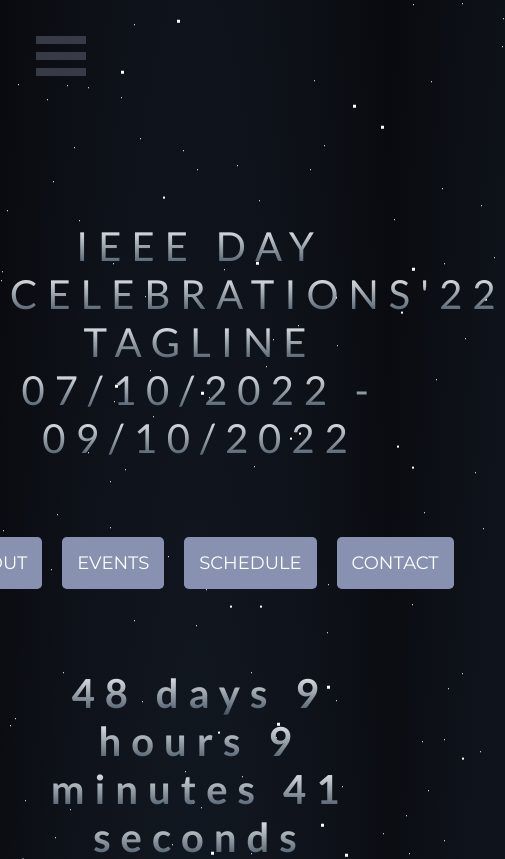
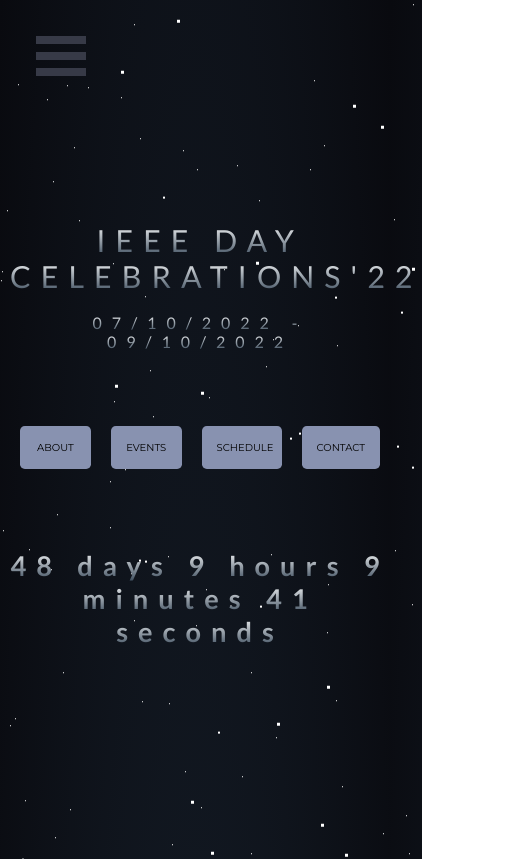
Before and after one commit to ritika728/Fest_Website, a React (Create React App) app: page / in a window 390 px wide. Shown: the top 859 px of the page, 505 px wide, since content can reach past the window. Built offline with nearby package versions, Linux system fonts and the light colour scheme.

Commit message:
responsive home

```diff
--- a/src/components/home/home.css
+++ b/src/components/home/home.css
@@ -3,11 +3,15 @@
 @import url('https://fonts.googleapis.com/css2?family=Lato:ital,wght@0,400;0,700;1,400;1,700&display=swap');
 
 .timer{
-    font-size: 40px;
+    font-size: 45px;
     margin-top: 70px;
     color: white;
     font-weight: bold;
     margin-bottom: -60px;
+}
+
+.heading{
+  font-size: 55px;
 }
 
 
@@ -52,7 +56,8 @@
 .submit:hover{
     cursor: pointer;
     width: 190px;
-    background-color: aquamarine;
+    /* background-color: aquamarine; */
+    background-color: -webkit-linear-gradient(white, #38495a);
     color: black;
     font-size: 22px;
 }
@@ -144,17 +149,27 @@ html {
     }
   }
 
-  @media screen and (min-width:400px) and (max-width:500px) {
+  @media screen and (min-width:100px) and (max-width:700px) {
+    .festinfo{
+      /* padding-right: 20px; */
+
+    }
     .homemain{
       text-align: center;
       scroll-behavior: smooth;
       overflow-y: scroll;
     }
     #title{
-      font-size: 20px;
+      font-size: 100%;
+
+    }
+    .heading{
+      font-size: 190%;
+      font-weight: bolder !important;
+      /* padding: 30px !important; */
     }
     .timer{
-      font-size: 20px;
+      font-size: 170%;
       margin-top: 70px;
       margin-bottom: -60px;
   }
@@ -169,9 +184,9 @@ html {
       width: 80px;
       font-family:'Montserrat';
       font-weight: bolder;
-      font-size: 18px;
+      font-size: 10px;
       background-color: rgb(136,146,176);
-      color: white;
+      color: black;
       border-style: none;
       border-radius: 0.3rem;
       justify-items: center;
@@ -182,8 +197,8 @@ html {
 
   .submit:hover{
       cursor: pointer;
-      width: 190px;
-      background-color: aquamarine;
+      width: 100%;
+      /* background-color: aquamarine; */
       color: black;
       font-size: 22px;
   }
--- a/src/components/home/home.jsx
+++ b/src/components/home/home.jsx
@@ -57,8 +57,9 @@ const navigate=useNavigate();
         <div id="stars3"></div>
         <div className='homemain'>
             <div className='festinfo' id='title'>
-                 <span >IEEE DAY CELEBRATIONS'22</span> <br/>
-                <span >TAGLINE </span><br/>
+                 <span className="heading">IEEE DAY CELEBRATIONS'22</span> <br/>
+                {/* <span >TAGLINE </span><br/> */}
+                <br/>
                 <span>07/10/2022 - 09/10/2022</span>
                 <div className='buttons'>
             <button onClick={()=>{
```
